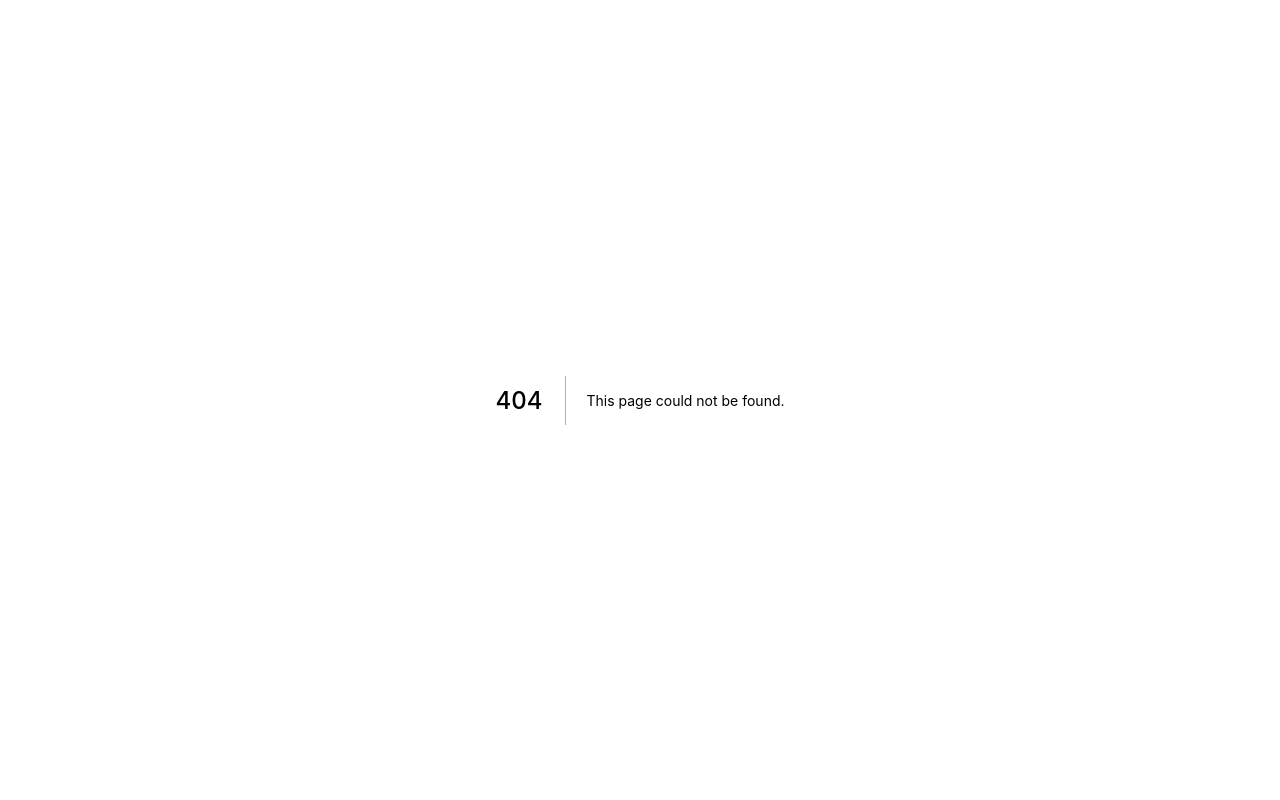
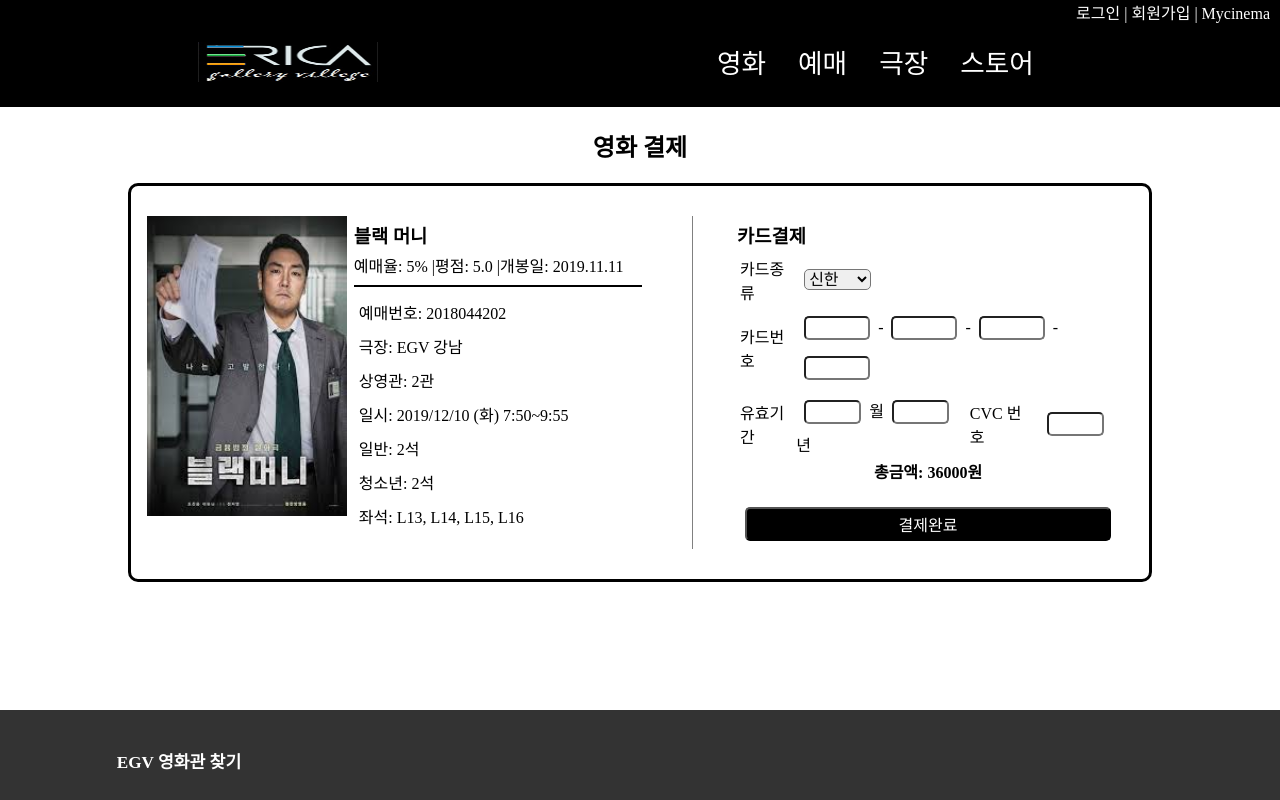
Before and after one commit to siroch/DataBase_cinema, a Next.js app: page /movie_pay in a window 1280 px wide. Before the commit this address had no page. Shown: the top 800 px of the page. Built offline with nearby package versions, Linux system fonts and the light colour scheme.

Commit message:
Connect movie_pay and main style fix

```diff
--- a/components/header_css.js
+++ b/components/header_css.js
@@ -23,8 +23,8 @@ const Header_CSS = () => {
         font-size: 20pt;
       }
       nav img {
-        width: 8vw;
-        height: 4vh;
+        width: 180px;
+        height: 40px;
       }
       nav a{
         margin-right: 6%;
--- /dev/null
+++ b/components/movie_pay_css.js
@@ -0,0 +1,76 @@
+const Movie_pay_CSS = () => {
+  return (
+    <style global jsx>{`
+      .pay_title{
+        text-align: center;
+        margin-top: 10%;
+      }
+      .pay_box {
+        border: 3px solid black;
+        border-radius: 10px;
+        display: flex;
+        margin-left: 10%;
+        margin-right: 10%;
+        margin-bottom: 10%;
+        padding: 30px;
+        justify-content: center;
+      }
+      div.info_box {
+        width: 65%;
+        display: flex;
+      }
+      .movie_img {
+        display: flex;
+        justify-content: center;
+        width: 30%;
+        margin-right: 20px;
+      }
+      .movie_img img {
+        width: 200px;
+        height: 300px;
+      }
+      .reserve_movie_info{
+        width: 50%;
+        padding-right: 50px;
+        border-right: 1px solid gray;
+      }
+      .reserve_movie_info hr {
+        border: thin solid black;
+      }
+      .reserve_movie_info h3, .card_box h3{
+        margin: 0px;
+        margin-top: 5px;
+        margin-bottom: 5px;
+      }
+      ul.movie_content {
+        margin: 0;
+        padding: 0;
+        list-style: none;
+      }
+      li.movie_content {
+        padding: 5px;
+      }
+      .card_box{
+        display: flex;
+        flex-flow: column;
+      }
+      .card_box td,.card_box tr,.card_box input,.card_box select {
+        font-size: 12pt;
+        border-radius: 5px;
+        margin: 8px;
+      }
+      .card_box input[type=button] {
+        padding: 3px;
+        background-color: black;
+        color: white;
+      }
+      .card_box p{
+        margin-top: auto;
+        text-align: center;
+        font-weight: bold;
+      }
+    `}</style>
+  )
+}
+
+export default Movie_pay_CSS
--- a/components/showmovielist_css.js
+++ b/components/showmovielist_css.js
@@ -51,13 +51,13 @@ const Showmovielist_CSS = () => {
         float: right;
         font-size: 80pt;
         border: none;
-        margin-top: 150px;
+        margin-top: 130px;
       }
       .leftbutton button{
         float: left;
         font-size: 80pt;
         border: none;
-        margin-top: 150px;
+        margin-top: 130px;
       }
       .circle{
         height: 10px;
--- /dev/null
+++ b/pages/movie_pay.js
@@ -0,0 +1,84 @@
+import Header from './Header'
+import Footer from './footer'
+import Movie_pay_CSS from '../components/movie_pay_css'
+
+const Movie_pay = () => {
+
+  return(
+    <div>
+      <Header />
+      <Movie_pay_CSS />
+      <h2 class="pay_title">영화 결제</h2>
+      <div class="pay_box">
+        <div class="info_box">
+          <div class="movie_img">
+            <img src="movie/blackmoney.jpg" alt="movie" />
+          </div>
+          <div class="reserve_movie_info">
+            <h3>블랙 머니</h3>
+            <span>예매율: 5% |</span>
+            <span>평점: 5.0 |</span>
+            <span>개봉일: 2019.11.11</span>
+            <hr />
+            <ul class="movie_content">
+              <li class="movie_content">예매번호: 2018044202</li>
+              <li class="movie_content">극장: EGV 강남 </li>
+              <li class="movie_content">상영관: 2관 </li>
+              <li class="movie_content">일시: 2019/12/10 (화) 7:50~9:55</li>
+              <li class="movie_content">일반: 2석</li>
+              <li class="movie_content">청소년: 2석</li>
+              <li class="movie_content">좌석: L13, L14, L15, L16</li>
+            </ul>
+          </div>
+        </div>
+        <div class="card_box">
+          <h3>카드결제</h3>
+          <table>
+            <tr>
+              <td>카드종류 </td>
+              <td colspan="3">
+                <select name="card_name">
+                  <option value="신한" selected>신한</option>
+                  <option value="하나">하나</option>
+                  <option value="기업">기업</option>
+                  <option value="농협">농협</option>
+                  <option value="우리">우리</option>
+                  <option value="카카오">카카오</option>
+                  <option value="토스">토스</option>
+                </select>
+              </td>
+            </tr>
+            <tr>
+              <td>카드번호</td>
+              <td colspan="3">
+                <input type="text" size="4" required/>
+                -<input type="text" size="4" required/>
+                -<input type="text" size="4" required/>
+                -<input type="text" size="4" required/>
+              </td>
+            </tr>
+            <tr>
+              <td>유효기간</td>
+              <td>
+                <input type="text" size="3" required/>월
+                <input type="text" size="3" required/>년
+              </td>
+              <td>
+                CVC 번호
+              </td>
+              <td>
+                <input type="text" size="3" required/>
+              </td>
+            </tr>
+          </table>
+          <p>총금액: 36000원</p>
+          <input type="button" value="결제완료" />
+        </div>
+      </div>
+      <Footer />
+    </div>
+
+  )
+}
+
+export default Movie_pay
```
Also changed, not shown: components/midcontent_css.js (+13 -11 lines), pages/reservation.js (+6 -4 lines), public/logo_black.png.
